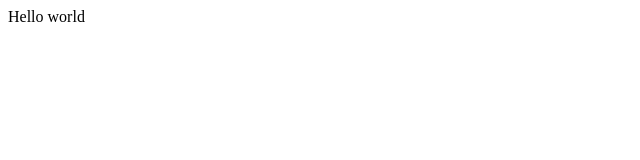
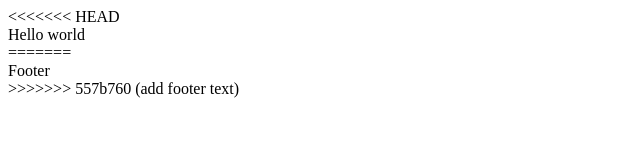
Before and after one commit to apr1ori/my-project1, a plain HTML site: page index.html in a window 1280 px wide. Shown: the whole page, without its empty margins (0-640 px from the left). Drawn offline with Linux system fonts and the light colour scheme.

Commit message:
add footer text

```diff
--- a/index.html
+++ b/index.html
@@ -8,6 +8,10 @@
 <body>
     <header></header>
     <main></main>
+<<<<<<< HEAD
     <footer>Hello world</footer>
+=======
+    <footer>Footer</footer>
+>>>>>>> 557b760 (add footer text)
 </body>
 </html>
```
